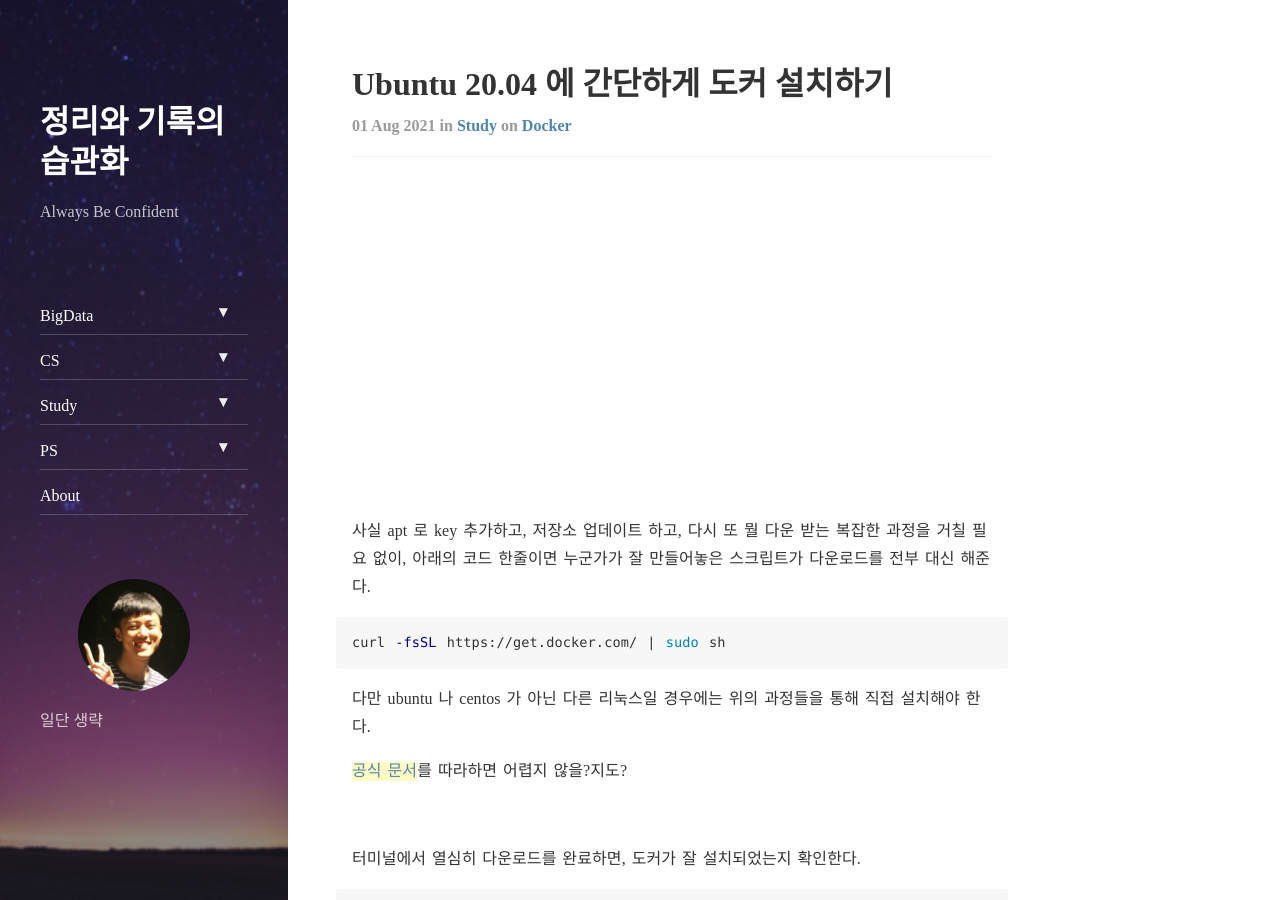
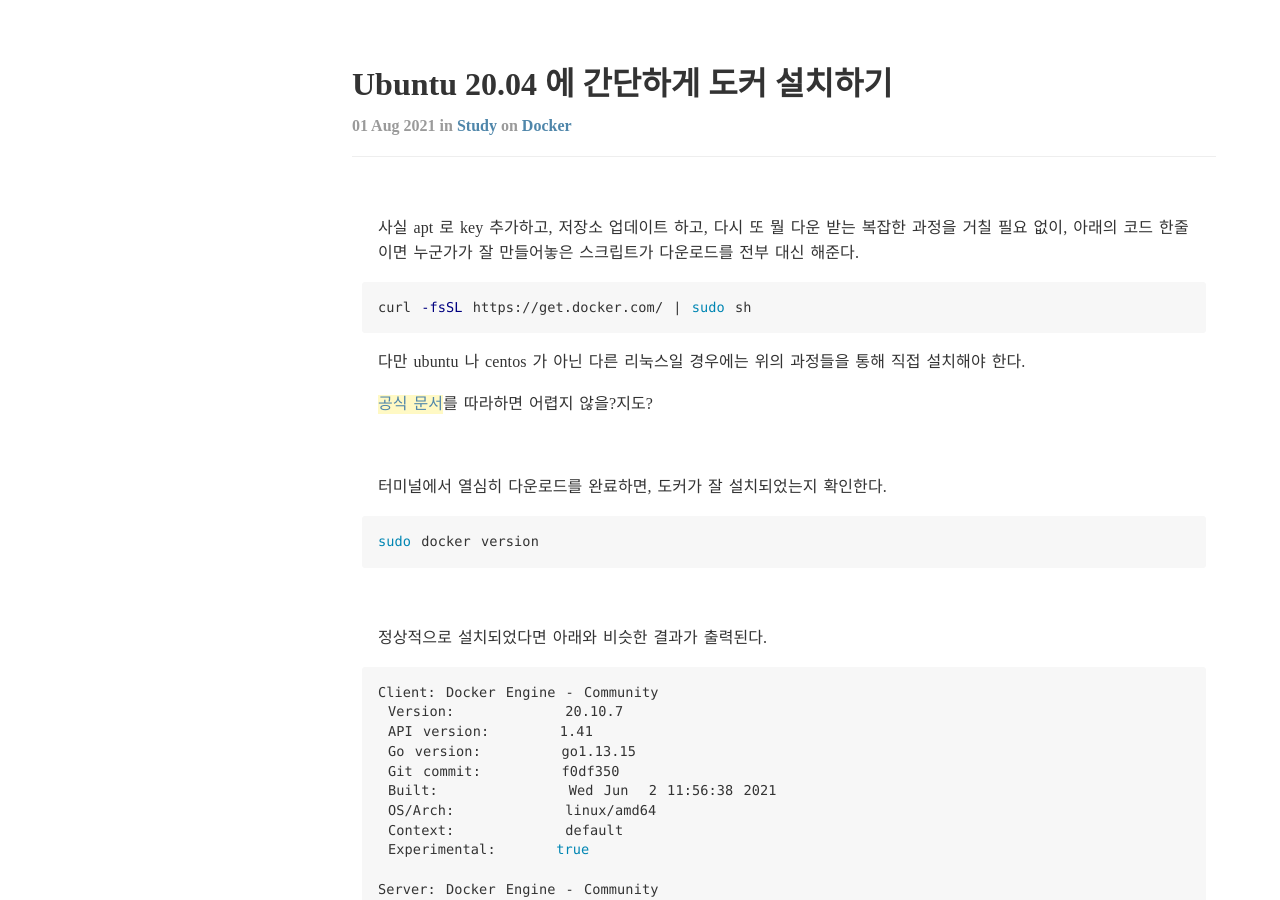
Before and after one commit to bconfiden2/bconfiden2.github.io, a Jekyll site: the page built from _posts/docker/2021-08-01-docker-install.md, in a window 1280 px wide and 900 px high. Built offline with Jekyll 4.4.1, drawn with Linux system fonts in a browser that asks for light colours; nearby versions of some CDN libraries; comment, search, counter and statistics services are not loaded; some of the changed text lies outside the part shown.

Commit message:
modify : posting layouts

```diff
--- a/_includes/body.html
+++ b/_includes/body.html
@@ -18,13 +18,13 @@
     <main id="_main" class="content" role="main" data-color="{{ color | escape }}" data-image="{{ image | escape }}">
       {{ content }}
 
-      {% if site.disqus_shortname and page.layout == 'post' %}
+      <!-- {% if site.disqus_shortname and page.layout == 'post' %}
         {% include comments.html %}
-      {% endif %}
+      {% endif %} -->
 
       {% include footer.html %}
     </main>
-    {% include right-side.html %}
+    <!-- {% include right-side.html %} -->
   </div>
   {% include sidebar.html %}
 </div>
@@ -32,4 +32,4 @@
 <!-- =============== -->
 <!-- SCRIPTS         -->
 <!-- =============== -->
-{% include scripts.html %}
+<!-- {% include scripts.html %} -->
--- a/_includes/post.html
+++ b/_includes/post.html
@@ -22,7 +22,7 @@
   {% endunless %}
   {% endfor %}
 
-  <script async src="//pagead2.googlesyndication.com/pagead/js/adsbygoogle.js"></script>
+  <!-- <script async src="//pagead2.googlesyndication.com/pagead/js/adsbygoogle.js"></script> -->
   {% unless include.excerpt %}
   <div class="markdown-body">
 
@@ -31,7 +31,7 @@
     <br />{% elsif tag.header-img %}
     <div class="head-image"><img src="{{ site.url }}/assets/{{ tag.header-img }}" /></div>
     <br />{% endif %} -->
-    <style>
+    <!-- <style>
       .myAd1190 {
         width: 48%;
         height: 280px;
@@ -64,23 +64,23 @@
         justify-content: center;
         height: 258px;
       }
-    </style>
-    <div class='row'>
+    </style> -->
+    <!-- <div class='row'>
       <ins class="adsbygoogle myAd1190" data-ad-client="ca-pub-9134477021095729" data-ad-slot="6559875097"></ins>
       <ins class="adsbygoogle myAd1290" data-ad-client="ca-pub-9134477021095729" data-ad-slot="6559875097"></ins>
-    </div>
-    <script>
+    </div> -->
+    <!-- <script>
       (adsbygoogle = window.adsbygoogle || []).push({});
-    </script>
+    </script> -->
 
     <br />
     {{ post.content }}
-    <br />
+    <!-- <br /> -->
     <br />
   </div>
-  <script>
+  <!-- <script>
     (adsbygoogle = window.adsbygoogle || []).push({});
-  </script>
+  </script> -->
   {% else %}
   {{ post.excerpt }}
   <p class="read-more"><a class="heading" href="{{ post.url | relative_url }}" data-flip="title">Continue reading </a>
@@ -89,9 +89,9 @@
 
 </article>
 {% unless include.link_title %}
-<hr class="dingbat" />
+<!-- <hr class="dingbat" /> -->
 
-<div class="share">
+<!-- <div class="share">
   <h2>Share this post</h2>
   <div class="share-body">
     <a href="http://twitter.com/share?text={{ page.title }}&amp;url={{ site.url }}{{ page.url }}"
@@ -105,6 +105,6 @@
       </span>
     </a>
   </div>
-</div>
+</div> -->
 <br />
 {% endunless %}
--- a/_sass/hydejack/_content-inline.scss
+++ b/_sass/hydejack/_content-inline.scss
@@ -15,7 +15,7 @@
   }
 
   @media screen and (min-width: $break-point-3) {
-    max-width: 42rem;
+    max-width: 67rem;
     margin-left: 21rem;
   }
 
@@ -27,7 +27,7 @@
   }
 
   @media screen and (min-width: $break-point-5) {
-    max-width: 44rem;
+    max-width: 70rem;
   }
 
   @media screen and (min-width: $break-point-dynamic) {
--- a/assets/css/hydejack.css
+++ b/assets/css/hydejack.css
@@ -8,7 +8,7 @@
   justify-content: center;
 }
 
-@media(max-width: 700px) {
+@media(max-width: 1400px) {
 .markdown-body {
   -ms-text-size-adjust: 100%;
   -webkit-text-size-adjust: 100%;
```
